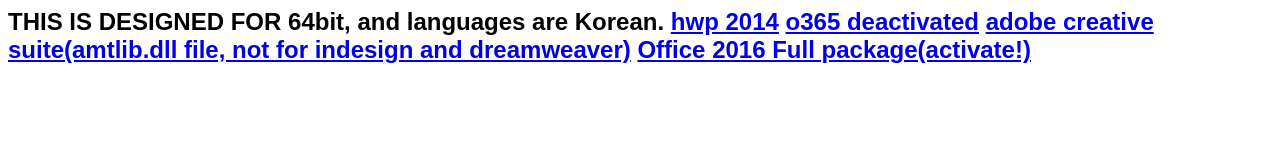
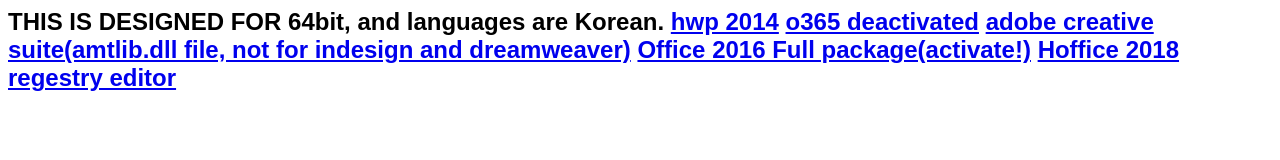
Before and after one commit to a101a/old-program-manager, a plain HTML site: page index.html in a window 1280 px wide. Drawn offline with Linux system fonts and the light colour scheme.

Commit message:
Update index.html

```diff
--- a/index.html
+++ b/index.html
@@ -14,5 +14,7 @@ a:hover {color:orange;}
 <a href="https://cfile2.uf.tistory.com/attach/2617F5495800394520F311">adobe creative suite(amtlib.dll file, not for indesign and dreamweaver)</a>
 <a href="https://fv8.failiem.lv/down.php?i=yh63bnf9&n=office2016ko-kr+fullpackage.zip&download_checksum=828cde4f796de9e6f331dc8a25f9ff0540b78290&download_timestamp=1545396837">
   Office 2016 Full package(activate!)</a>
+  <a href="https://fv8.failiem.lv/down.php?i=5bncdegx&n=2018+%EC%9D%B8%EC%A6%9D+64%EB%B9%84%ED%8A%B8.reg&download_checksum=1672753df6c4c67572369ecd03473d93ed2e5675&download_timestamp=1545397116">
+    Hoffice 2018 regestry editor</a>
   </body>
 </html>
```
